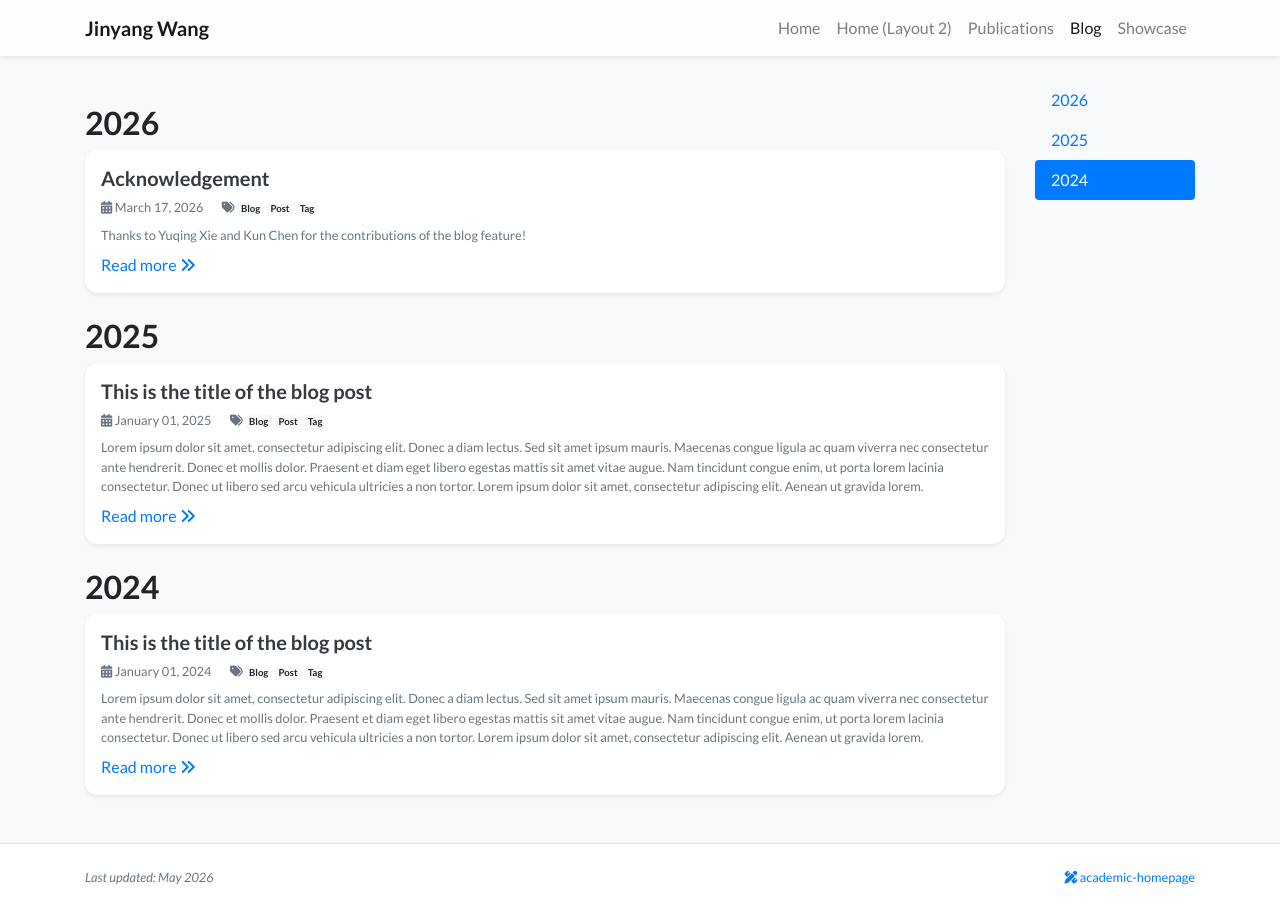
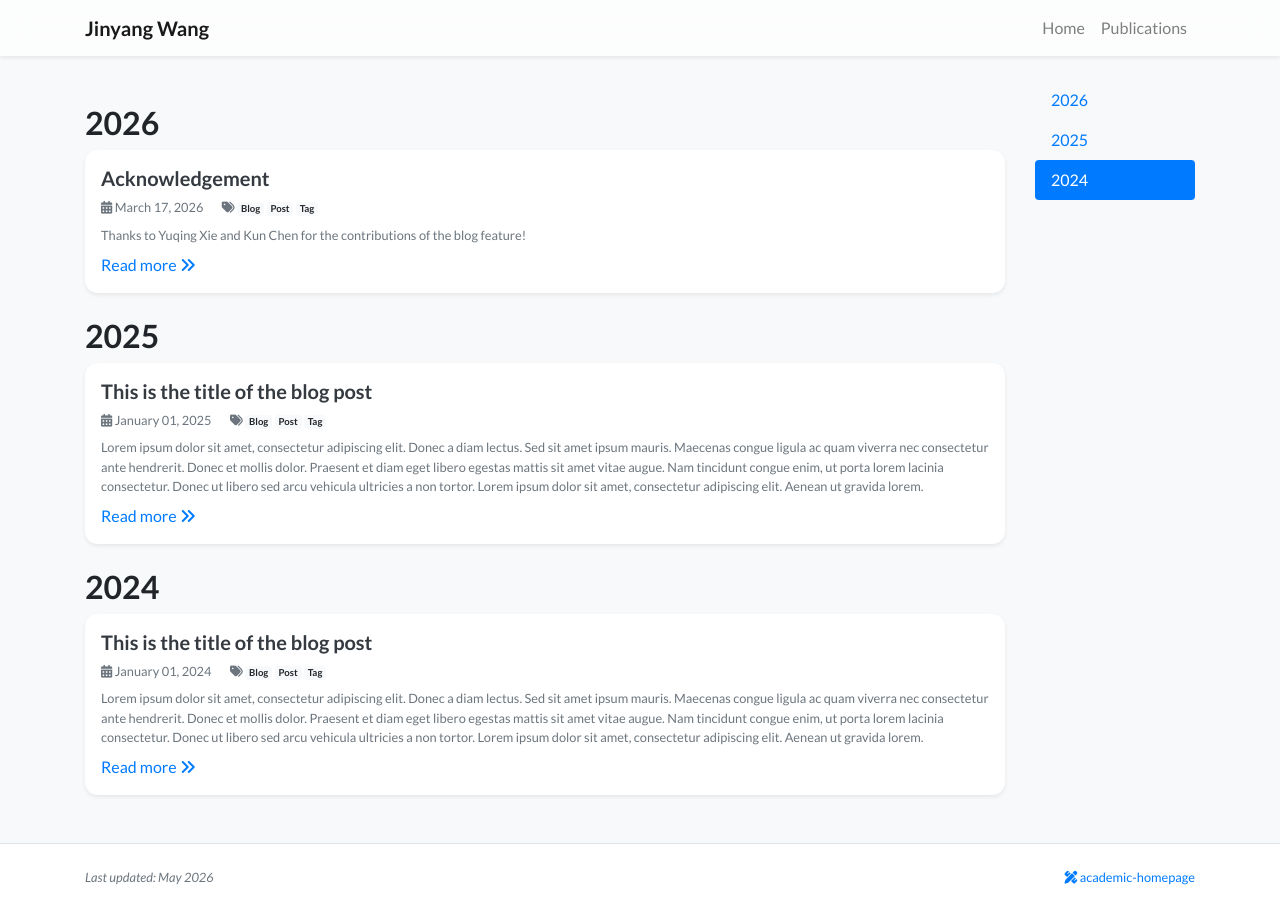
Before and after one commit to JinyangWang27/JinyangWang27.github.io, a Jekyll site: the page built from blog.html, in a window 1280 px wide. Built offline with Jekyll 4.4.1, drawn with Linux system fonts in a browser that asks for light colours; nearby versions of some CDN libraries; a style sheet for code colours, icons or effects is not loaded.

```diff
--- a/_data/navigation.yml
+++ b/_data/navigation.yml
@@ -3,11 +3,5 @@
 #       For example, the `navbar_title` field in `showcase.html` is "Showcase" and the `name` field here should also be "Showcase"
 - name: Home
   url: /
-- name: Home (Layout 2)
-  url: /index_layout2
 - name: Publications
   url: /publications
-- name: Blog
-  url: /blog
-- name: Showcase
-  url: /showcase
```
Also changed, not shown: index.html (+1 -14 lines).
